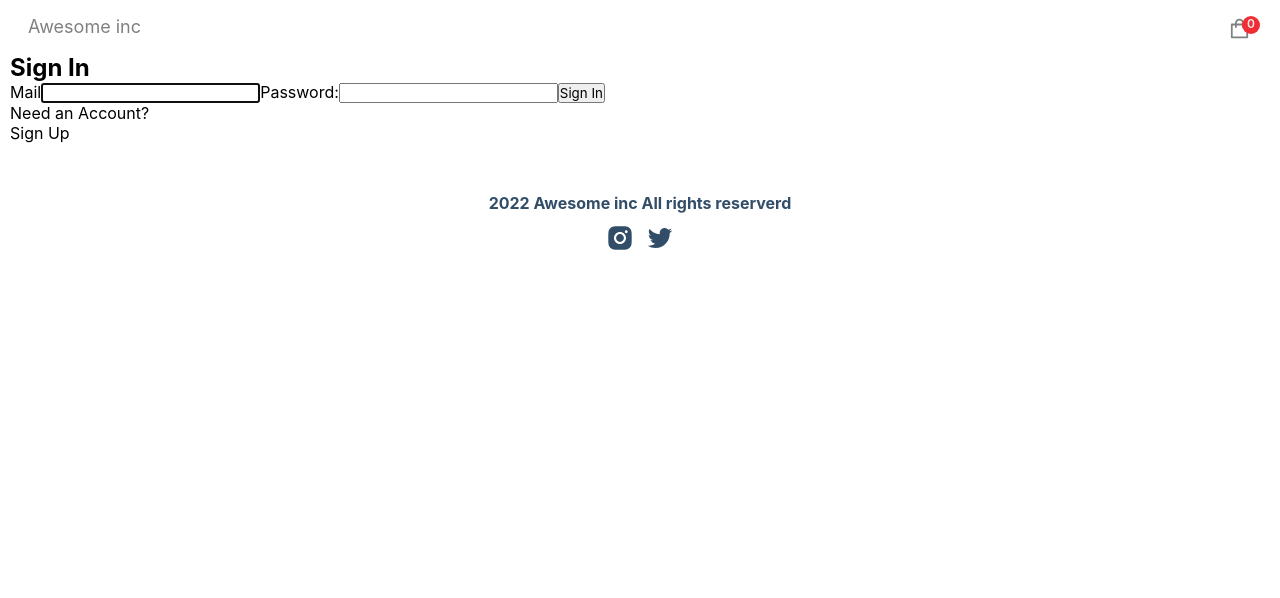
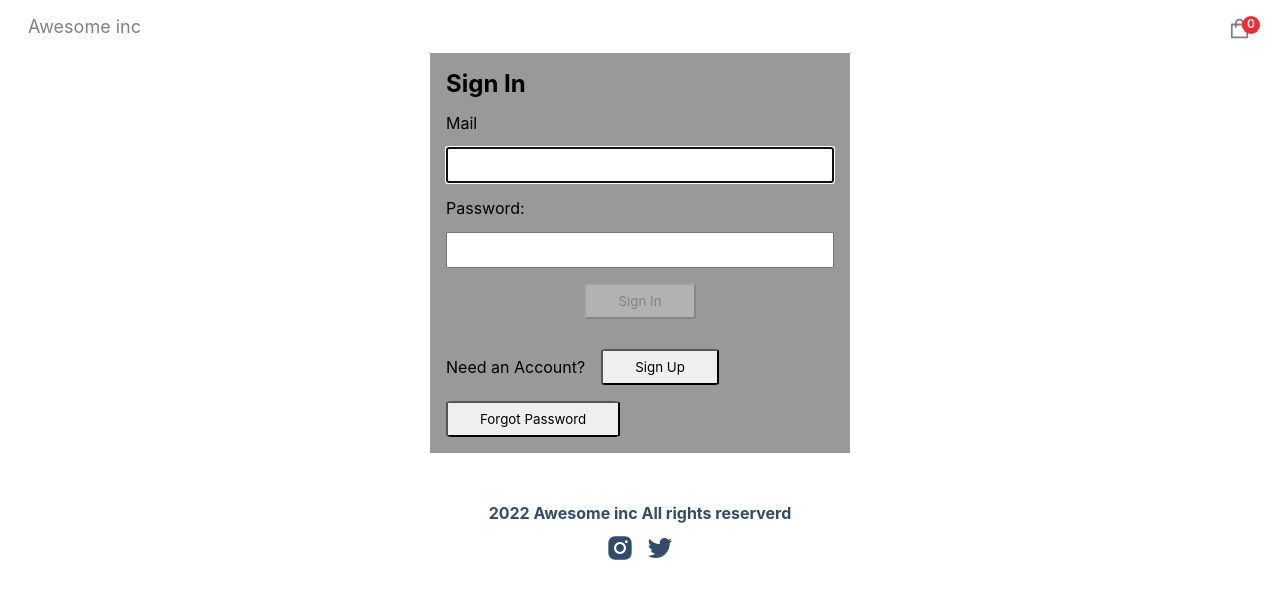
Before and after one commit to Captain-awesome619/Aesomeinc, a Next.js app: page /login in a window 1280 px wide. Shown: the top 598 px of the page. Built offline with nearby package versions, Linux system fonts and the light colour scheme.

Commit message:
login authentication

```diff
--- a/pages/api/axios.js
+++ b/pages/api/axios.js
@@ -2,5 +2,5 @@ import axios from 'axios'
 
 
 export default axios.create({
-    baseURL: 'https://backend-ph5v.vercel.app/'
+    baseURL: 'https://backend-three-neon.vercel.app/'
 });
--- a/pages/index.js
+++ b/pages/index.js
@@ -119,6 +119,7 @@ return;
                     onChange={(e) => setUser2(e.target.value)}
                     value={user2}
                     required
+                    className="inputtt"
                     aria-invalid={validName ? "false" : "true"}
                     aria-describedby="uidnote"
                     onFocus={() => setUserFocus2(true)}
@@ -143,6 +144,7 @@ return;
                     onChange={(e) => setUser(e.target.value)}
                     value={user}
                     required
+                    className="inputtt"
                     aria-invalid={validMail ? "false" : "true"}
                     aria-describedby="uidnote"
                     onFocus={() => setUserFocus(true)}
@@ -163,6 +165,7 @@ return;
                     onChange={(e) => setPwd(e.target.value)}
                     value={pwd}
                     required
+                    className="inputtt"
                     aria-invalid={validPwd ? "false" : "true"}
                     aria-describedby="pwdnote"
                     onFocus={() => setPwdFocus(true)}
@@ -187,6 +190,7 @@ return;
                     onChange={(e) => setMatchPwd(e.target.value)}
                     value={matchPwd}
                     required
+                    className="inputtt"
                     aria-invalid={validMatch ? "false" : "true"}
                     aria-describedby="confirmnote"
                     onFocus={() => setMatchFocus(true)}
--- a/pages/login.js
+++ b/pages/login.js
@@ -4,8 +4,11 @@ import axios from './api/axios';
 import Home from './landing';
 import {useRouter} from "next/router"
 const LOGIN_URL = '/user/login';
+const FORGOT_URL = "/user/forgot-password"
+const Login = () => {
 
-const Login = () => {
+    const [forgot, setforgot] = useState(false);
+
     const { setAuth } = useContext(AuthContext);
     const userRef = useRef();
     const errRef = useRef();
@@ -15,6 +18,8 @@ const Login = () => {
     const [errMsg, setErrMsg] = useState('');
     const [success, setSuccess] = useState(false);
 
+    const [forgot2, setforgot2] = useState(false);
+
     useEffect(() => {
         userRef.current.focus();
     }, [])
@@ -23,6 +28,7 @@ const Login = () => {
         setErrMsg('');
     }, [user, pwd])
     const route = useRouter()
+
     const handleSubmit = async (e) => {
         e.preventDefault();
 
@@ -57,12 +63,40 @@ const Login = () => {
             errRef.current.focus();
         }
     }
+    const handleSubmit2 = async (e) =>{
+        e.preventDefault();
+        try {
+            const response = await axios.post(FORGOT_URL,
+                JSON.stringify({ email:user }),
+                {
+                    headers: { 'Content-Type': 'application/json' },
+
+                }
+            );
+  //console.log(JSON.stringify(response));
+        } catch (err) {
+            if (err) {
+console.log(err)
+console.log("error")
+if (!err?.response) {
+    setErrMsg('No Server Response');
+} else if (err.response?.status === 400) {
+    setErrMsg('Missing Email or Password');
+} else if (err.response?.status === 401) {
+    setErrMsg('Unauthorized');
+} else {
+    setErrMsg('Login Failed');
+}
+            }
+        }
+    }
     return (
         <>
-                <section>
+<div className="control">
+   <section className="sectionnn">
                     <p ref={errRef} className={errMsg ? "errmsg" : "offscreen"} aria-live="assertive">{errMsg}</p>
                     <h1>Sign In</h1>
-                    <form onSubmit={handleSubmit}>
+                    <form onSubmit={handleSubmit} className="formmm">
                         <label htmlFor="username">Mail</label>
                         <input
                             type="email"
@@ -72,6 +106,7 @@ const Login = () => {
                             onChange={(e) => setUser(e.target.value)}
                             value={user}
                             required
+                            className="inputtt"
                         />
 
                         <label htmlFor="password">Password:</label>
@@ -81,18 +116,26 @@ const Login = () => {
                             onChange={(e) => setPwd(e.target.value)}
                             value={pwd}
                             required
+                            className= "inputtt"
                         />
-                        <button>Sign In</button>
+<div className="buttoncover">
+                        <button className="button1" disabled={!user || !pwd} >Sign In</button>
+</div>
                     </form>
-                    <p>
+                    <p className="forgot1">
+<div className="needact">
                         Need an Account?<br />
                         <span className="line">
-                            {/*put router link here*/}
-                            <a href="/">Sign Up</a>
+
+                            <button className="button1" href="/">Sign Up</button>
+                        </span>
+</div>
+                        <span className="line2">
+                            <button className="button1" onClick={() => route.push("/forgotpassword")}>Forgot Password</button>
                         </span>
                     </p>
                 </section>
-
+                </div>
         </>
     )
 }
--- a/styles/globals.css
+++ b/styles/globals.css
@@ -139,8 +139,37 @@ width: 100%;
 .line {
     display: inline-block;
 }
+.buttoncover{
+  display: flex;
+  justify-content: center;
+  align-items: center;
+}
+.button1{
+  padding: 0.5rem 2rem;
+  border-radius: 5%;
+  cursor: pointer;
+}
+.needact{
+  display:  flex;
+  gap: 1rem;
+  align-items: center;
 
+}
+.forgot1{
+  display: flex;
+  flex-direction: column;
 
+  gap: 1rem;
+}
+.forgotpage{
+  display: flex;
+  align-items: center;
+  justify-content: center;
+  gap: 1rem;
+}
+.inputtt{
+  padding: 0.5rem 0rem;
+}
 @keyframes marquee {
   from { transform: translateX(0); }
   to { transform: translateX(-50%); }
```
Also changed, not shown: pages/forgotpassword.js (added, +69 -0 lines).
